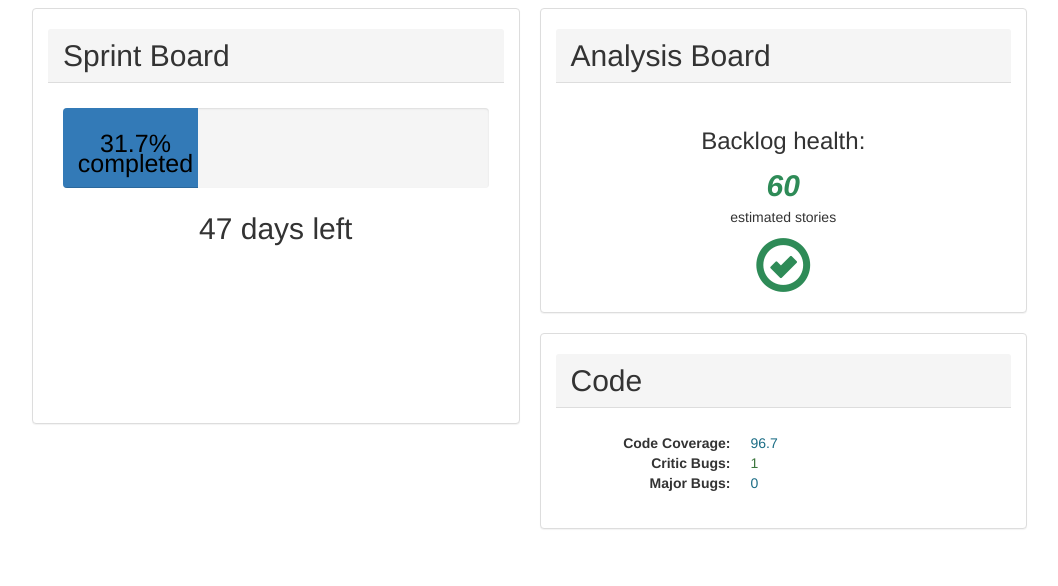
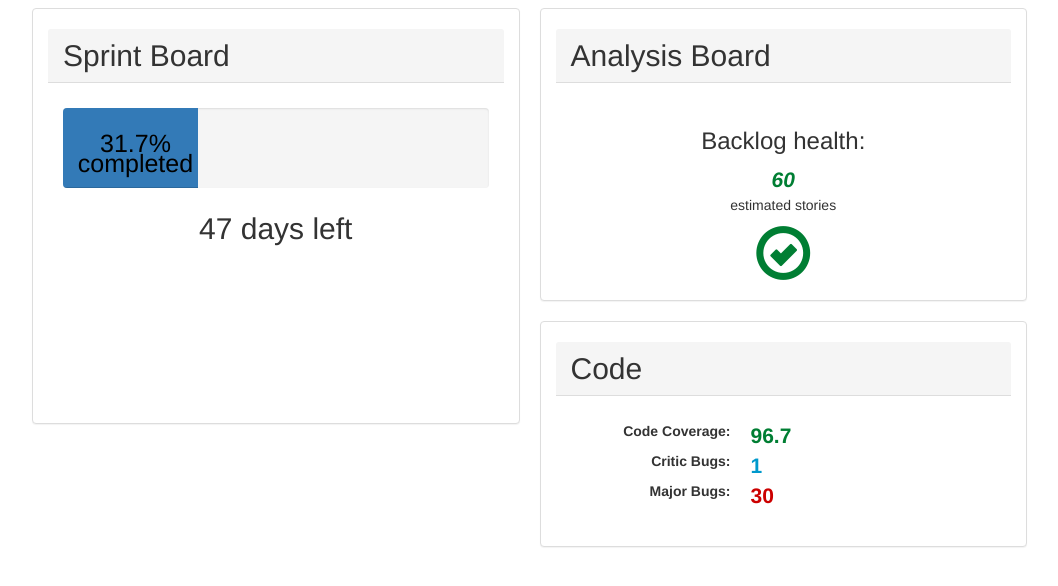
Before and after one commit to JenniferCruz/project-tracking, a plain HTML site: page index.html in a window 1280 px wide. Shown: the part 134-720 px from the top of the page, without its empty margins (33-1091 px from the left). Drawn offline with Linux system fonts and the light colour scheme.

Commit message:
style: Change styles names to maintain metrics uniform in all boards

```diff
--- a/css/styles.css
+++ b/css/styles.css
@@ -54,30 +54,46 @@ header {
   background-image: url("../img/fork-lightning.jpg");
 }
 
-.health-number {
-  font-size: 30px;
-  color: green;
-  font-weight: bold;
+
+.panel {
+  margin: 10px;
+}
+
+.metric {
+    font-size: 1.5em;
+    font-weight: bold;
+}
+
+.textInDanger {
+    color: #CC0000;
+}
+
+.textBad {
+    color: #FF8800;
+}
+
+.textOk {
+    color: #0099CC;
+}
+
+.textIdeal {
+    color: #007E33;
 }
 
 .idealProgress {
-  background-color: green;
+    background-color: #007E33;
 }
 
 .okProgress {
-  background-color: blue;
+    background-color: #0099CC;
 }
 
 .badProgress {
-  background-color: yellow;
+    background-color: #FF8800;
 }
 
 .dangerProgress {
-  background-color: red;
-}
-
-.panel {
-  margin: 10px;
+    background-color: #CC0000;
 }
 
 
@@ -143,29 +159,3 @@ header {
 .analysis-glyphicon {
   font-size: 4em;
 }
-
-.okColor {
-  color: #2e8b57;
-}
-
-.dangerColor {
-  color: #ac2925;
-}
-
-/* Color code board statements */
-/* TODO: Simplify colors to be more widely useds */
-.codeIsIdeal {
-  color: #1b6d85;
-}
-
-.codeIsOk {
-  color: #3c763d;
-}
-
-.codeIsBad {
-  color: #d58512;
-}
-
-.codeIsInDanger {
-  color: #ac2925;
-}
--- a/index.html
+++ b/index.html
@@ -42,7 +42,7 @@
                 <!-- KO template to show a description list -->
                 <dl class="dl-horizontal" data-bind="foreach: sprint.stages">
                   <dt data-bind="text: $data.label"></dt>
-                  <dd data-bind="text: $data.complexityPoints"></dd>
+                  <dd data-bind="text: $data.complexityPoints" class="metric"></dd>
                 </dl>
 
                 <div class="progress">
@@ -67,10 +67,10 @@
         <h2 class="panel-heading">Analysis Board</h2>
         <div class="panel-body analysis-content">
           <h3>Backlog health:</h3>
-          <em class="health-number" data-bind="text: analysis.health(), css: {okColor: !analysis.failed(), dangerColor: analysis.failed()}">40</em>
+          <em class="metric" data-bind="text: analysis.health(), css: {textIdeal: !analysis.failed(), textInDanger: analysis.failed()}">40</em>
           <p>estimated stories</p>
-          <span class="glyphicon glyphicon-ok-circle analysis-glyphicon okColor" data-bind="visible: !analysis.failed()"></span>
-          <span class="glyphicon glyphicon-fire analysis-glyphicon dangerColor" data-bind="visible: analysis.failed()"></span>
+          <span class="glyphicon glyphicon-ok-circle analysis-glyphicon textIdeal" data-bind="visible: !analysis.failed()"></span>
+          <span class="glyphicon glyphicon-fire analysis-glyphicon textInDanger" data-bind="visible: analysis.failed()"></span>
         </div>
       </div>
 
@@ -78,20 +78,21 @@
         <h2 class="panel-heading">Code</h2>
         <div class="panel-body">
             <dl class="dl-horizontal">
+                <!--TODO: Add icons and standard colors and sizes to details -->
                 <dt>Code Coverage: </dt>
-                <dd data-bind="text: code.coverage,
-                       css: {codeIsIdeal: code.isIdeal('coverage'), codeIsOk: code.isOk('coverage'),
-                               codeIsBad: code.isBad('coverage'), codeIsInDanger: code.isInDanger('coverage')}"></dd>
+                <dd class="metric" data-bind="text: code.coverage,
+                       css: {textIdeal: code.isIdeal('coverage'), textOk: code.isOk('coverage'),
+                               textBad: code.isBad('coverage'), textInDanger: code.isInDanger('coverage')}"></dd>
 
                 <dt>Critic Bugs: </dt>
-                <dd data-bind="text: code.criticBugs,
-                       css: {codeIsIdeal: code.isIdeal('critic'), codeIsOk: code.isOk('critic'),
-                               codeIsBad: code.isBad('critic'), codeIsInDanger: code.isInDanger('critic')}"></dd>
+                <dd class="metric" data-bind="text: code.criticBugs,
+                       css: {textIdeal: code.isIdeal('critic'), textOk: code.isOk('critic'),
+                               textBad: code.isBad('critic'), textInDanger: code.isInDanger('critic')}"></dd>
 
                 <dt>Major Bugs: </dt>
-                <dd data-bind="text: code.majorBugs,
-                       css: {codeIsIdeal: code.isIdeal('major'), codeIsOk: code.isOk('major'),
-                               codeIsBad: code.isBad('major'), codeIsInDanger: code.isInDanger('major')}" class=""></dd>
+                <dd class="metric" data-bind="text: code.majorBugs,
+                       css: {textIdeal: code.isIdeal('major'), textOk: code.isOk('major'),
+                               textBad: code.isBad('major'), textInDanger: code.isInDanger('major')}" class=""></dd>
 
             </dl>
         </div>
--- a/js/dummyContent.js
+++ b/js/dummyContent.js
@@ -29,7 +29,8 @@ var jsonSprint = '{"allStatus":["To Do","In Dev","Code Review","Desk Check","Rea
 var jsonJenkins = '{ "health": 60, "failed": false}';
 
 // http://localhost:8090/sonar
-var jsonSonar = '{"coverage":96.7,"criticals":1,"majors":0}';
+// var jsonSonar = '{"coverage":96.7,"criticals":1,"majors":0}';
+var jsonSonar = '{"coverage":96.7,"criticals":1,"majors":30}';
 // var jsonSonar = '{"coverage":92,"criticals":1,"majors":0}';
 // var jsonSonar = '{"coverage":87.7,"criticals":1,"majors":0}';
 // var jsonSonar = '{"coverage":70.7,"criticals":10,"majors":30}';
```
